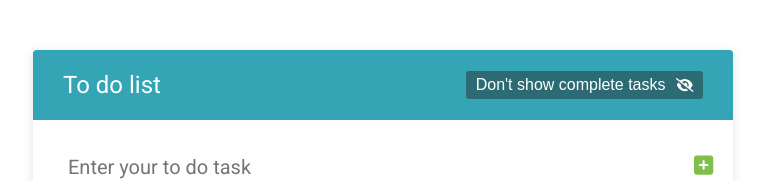
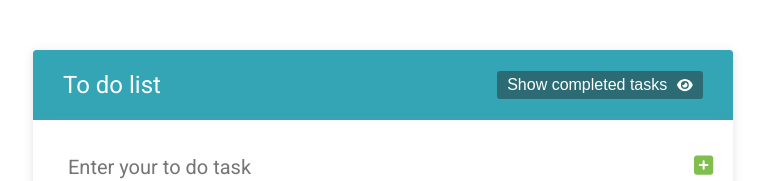
Before and after one commit to ocampott/lista-de-tareas-app-react, a React (Create React App) app in the folder lista-de-tareas-app/: page / in a window 1280 px wide. Shown: the top 181 px of the page, without its empty margins (257-1022 px from the left). Built offline with nearby package versions, Linux system fonts and the light colour scheme.

Commit message:
Added toggleCompleted button and functionality

```diff
--- a/lista-de-tareas-app/src/App.js
+++ b/lista-de-tareas-app/src/App.js
@@ -8,11 +8,13 @@ function App() {
 
   const [task, setTask] = useState([]);
 
+  const [showCompletedTask, setShowCompletedTask] = useState(false)
+
   return (
     <div className="container">
-      <Header />
+      <Header showCompletedTask={ showCompletedTask } setShowCompletedTask={ setShowCompletedTask }/>
       <Form task={ task } setTask={ setTask }/>
-      <TaskList task={ task } setTask={ setTask }/>
+      <TaskList task={ task } setTask={ setTask } showCompletedTask={ showCompletedTask }/>
     </div>
   );
 }
--- a/lista-de-tareas-app/src/components/Header.js
+++ b/lista-de-tareas-app/src/components/Header.js
@@ -1,15 +1,23 @@
 import React from 'react'
 import { FontAwesomeIcon } from '@fortawesome/react-fontawesome'
-import { faEyeSlash } from '@fortawesome/free-solid-svg-icons'
+import { faEyeSlash, faEye } from '@fortawesome/free-solid-svg-icons'
 
-export const Header = () => {
+export const Header = ({showCompletedTask, setShowCompletedTask}) => {
+
+  const toggleCompleted = () => {
+    setShowCompletedTask(!showCompletedTask)
+  }
+
   return (
     <header className="header">
         <h1 className="header__title">To do list</h1>
-        <button className="header__btn">
-            Don't show complete tasks
-            <FontAwesomeIcon icon={faEyeSlash} className="header__btn-icon"/>
-        </button>
+        {showCompletedTask
+          ?
+        <button onClick={() => toggleCompleted()} className="header__btn">Don't show completed tasks <FontAwesomeIcon icon={faEyeSlash} className="header__btn-icon"/></button>
+          :
+        <button onClick={() => toggleCompleted()} className="header__btn">Show completed tasks <FontAwesomeIcon icon={faEye} className="header__btn-icon"/></button>
+        }
+
     </header>
   )
 }
--- a/lista-de-tareas-app/src/components/TaskList.js
+++ b/lista-de-tareas-app/src/components/TaskList.js
@@ -1,7 +1,7 @@
 import React from 'react'
 import { Task } from './Task'
 
-export const TaskList = ({task, setTask}) => {
+export const TaskList = ({task, setTask, showCompletedTask}) => {
 
   const toggleCompleted = (id) => {
     setTask(task.map((task) => {
@@ -40,7 +40,13 @@ export const TaskList = ({task, setTask}) => {
         {task.length > 0
         ?
         task.map((task) => {
+          if(showCompletedTask) {
             return <Task key={ task.id } task={ task } toggleCompleted={ toggleCompleted } editTaskText={ editTaskText } deleteTask={ deleteTask }/>
+          } else if(!task.completed) {
+            return <Task key={ task.id } task={ task } toggleCompleted={ toggleCompleted } editTaskText={ editTaskText } deleteTask={ deleteTask }/>
+          }
+          // eslint-disable-next-line array-callback-return
+          return;
         })
         :
         <div className="task-list__msg">No task added</div>}
```
